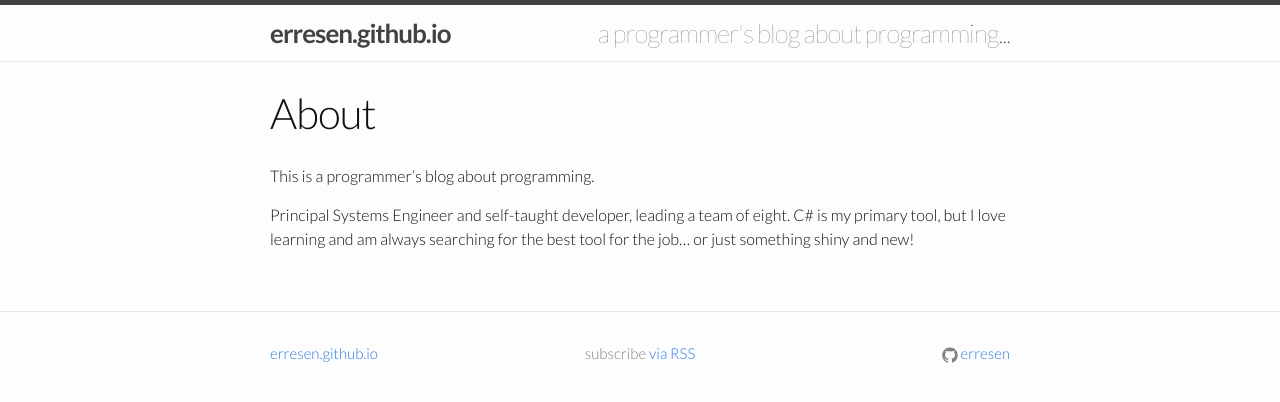
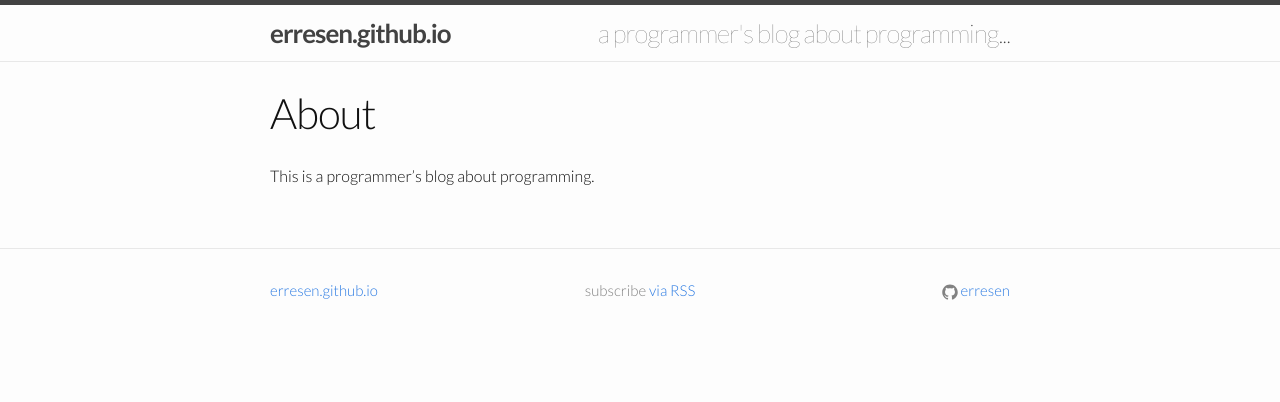
Before and after one commit to erresen/erresen.github.io, a Jekyll site: the page built from about.md, in a window 1280 px wide. Shown: the top 402 px of the page. Built offline with Jekyll 4.4.1, drawn with Linux system fonts in a browser that asks for light colours; some web fonts are replaced; comment, search, counter and statistics services are not loaded.

Commit message:
removed job stuff from about

```diff
--- a/about.md
+++ b/about.md
@@ -5,5 +5,3 @@ permalink: /about/
 ---
 
 This is a programmer's blog about programming.
-
-Principal Systems Engineer and self-taught developer, leading a team of eight. C# is my primary tool, but I love learning and am always searching for the best tool for the job... or just something shiny and new!
```
